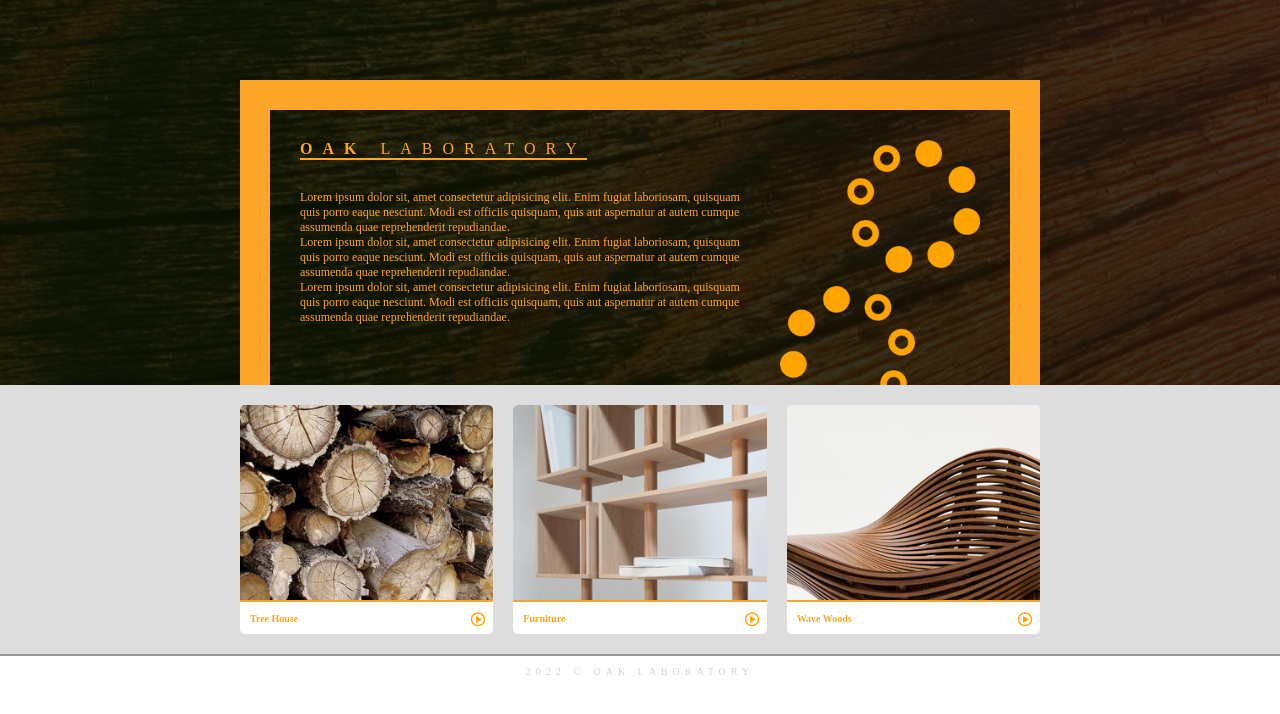
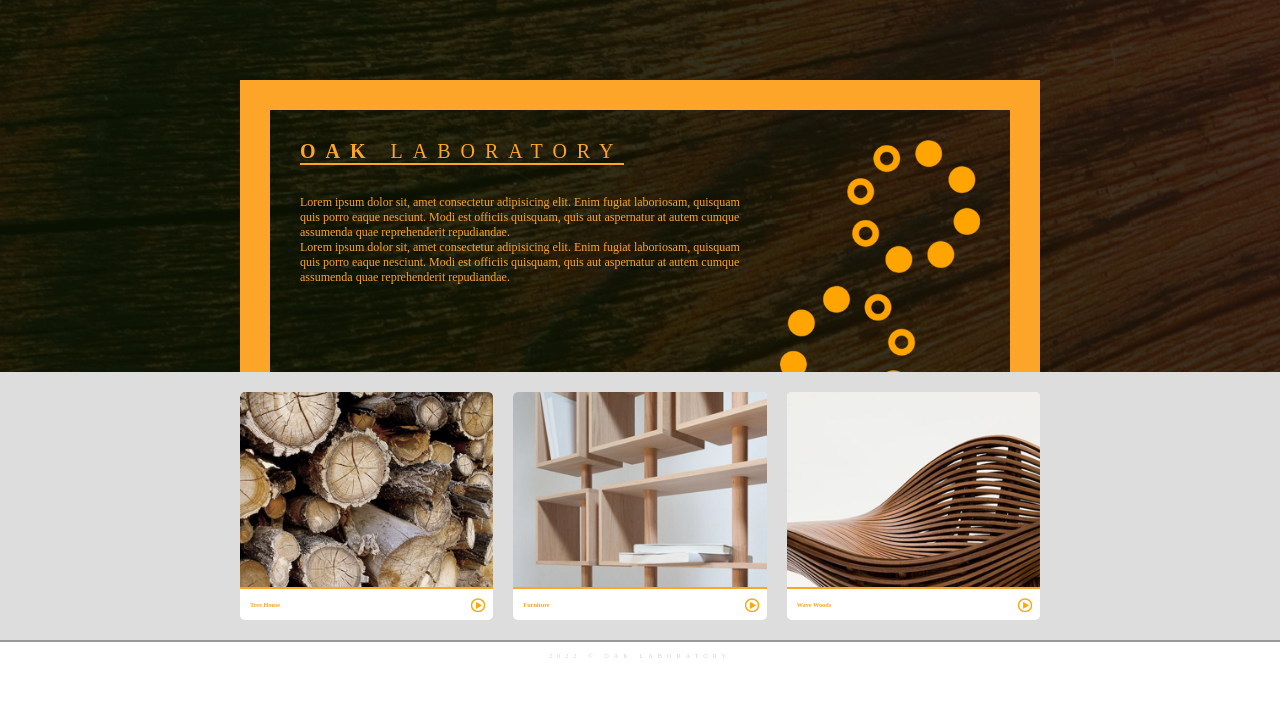
Before and after one commit to peanut-lover/css-coding-kata, a plain HTML site: page wood/index.html in a window 1280 px wide. Drawn offline with Linux system fonts and the light colour scheme.

Commit message:
Fix font-size reset

```diff
--- a/wood/index.html
+++ b/wood/index.html
@@ -10,13 +10,7 @@
       <div class="l_wrapper">
         <div class="intro">
           <div class="intro-contents">
-            <h1 class="title"><span class="lg-title">OAK</span> LABORATORY</h1>
-            <p>
-              Lorem ipsum dolor sit, amet consectetur adipisicing elit. Enim
-              fugiat laboriosam, quisquam quis porro eaque nesciunt. Modi est
-              officiis quisquam, quis aut aspernatur at autem cumque assumenda
-              quae reprehenderit repudiandae.
-            </p>
+            <h1 class="title"><big class="lg-title">OAK</big> LABORATORY</h1>
             <p>
               Lorem ipsum dolor sit, amet consectetur adipisicing elit. Enim
               fugiat laboriosam, quisquam quis porro eaque nesciunt. Modi est
--- a/wood/style.css
+++ b/wood/style.css
@@ -16,7 +16,7 @@ ul {
 
 /* Typography */
 * {
-    font-size: 10px;
+    font-size: 0.625rem;
 }
 
 h1 {
@@ -60,23 +60,23 @@ h1 {
     max-width: fit-content;
     border-bottom: 2px solid;
     margin-bottom: 3rem;
+    font-size: 2rem;
     font-weight: 500;
+}
+
+.intro-contents .title big {
+    font-size: inherit;
+    font-weight: 700;
 }
 
 .intro-contents p {
     font-size: 1.2rem;
 }
 
-.lg-title {
-    font-size: inherit;
-    font-weight: 700;
-}
-
 .intro .intro-cover {
     flex-shrink: 0;
     width: 200px;
-    margin-bottom: -10%;
-
+    margin-bottom: -80px;
 }
 
 .intro .intro-cover img {
```
